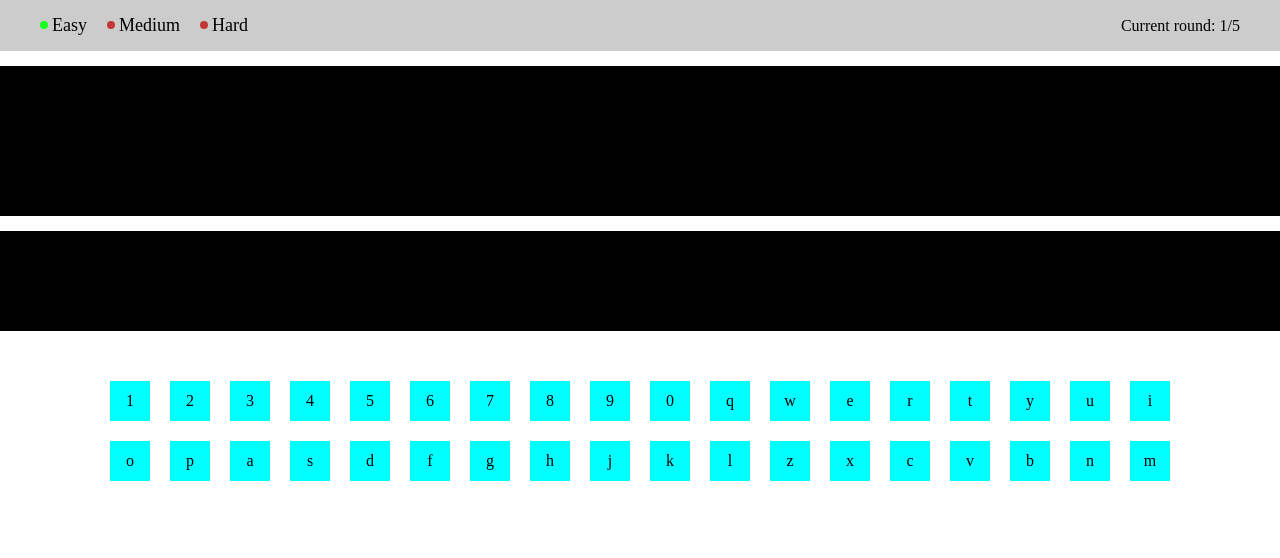
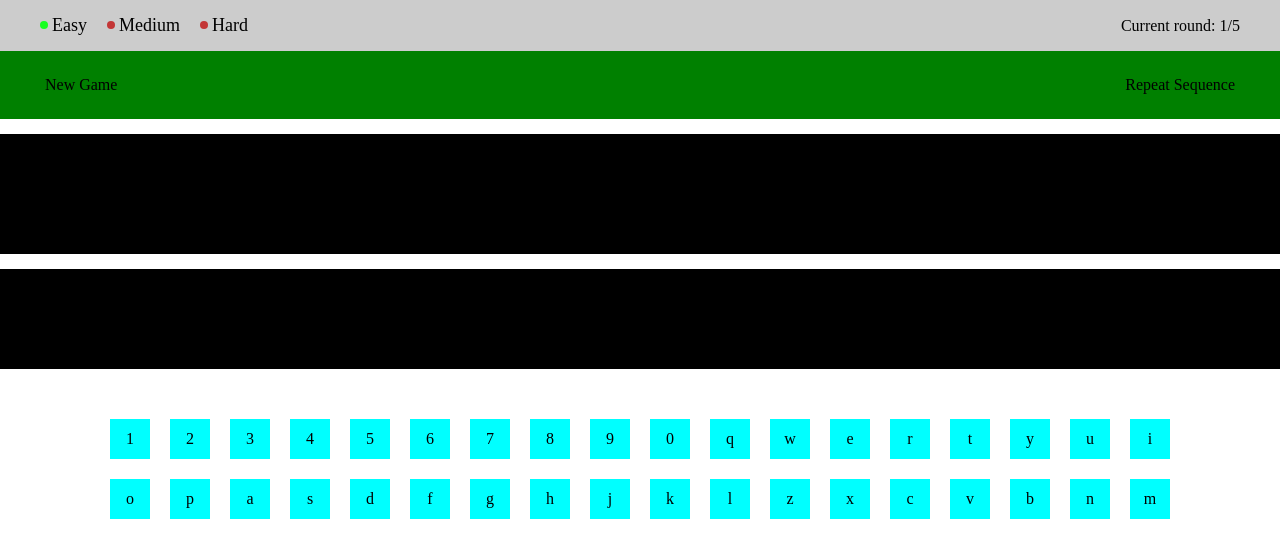
Before and after one commit to SquallerQ/simon-says, a plain HTML site: page index.html in a window 1280 px wide. Drawn offline with Linux system fonts and the light colour scheme.

Commit message:
feat: change the sequence otput function and add new function for create new game button and repeat button

```diff
--- a/script.js
+++ b/script.js
@@ -6,9 +6,10 @@ const body = document.querySelector("body");
 
 const gameInformation = {
   round: 1,
-  difficult: 'easy',
-
-}
+  difficult: "easy",
+  currentSequence: "",
+  repeatSequence: true
+};
 
 
 
@@ -18,7 +19,29 @@ function renderPage() {
 }
 renderPage()
 
-function createOutputField() {
+function createNewGameAndRepeatButtons () {
+  const gameOptionBlock = document.createElement("div");
+  gameOptionBlock.classList.add("option");
+  body.append(gameOptionBlock);
+
+
+  const newGameButton = document.createElement("div");
+  newGameButton.classList.add("option__new-game");
+  newGameButton.innerText = 'New Game'
+  gameOptionBlock.append(newGameButton);
+
+  const repeatButton = document.createElement("div");
+  repeatButton.classList.add("option__repeat-sequence");
+  repeatButton.innerText = "Repeat Sequence";
+  gameOptionBlock.append(repeatButton);
+
+
+
+
+};
+createNewGameAndRepeatButtons();
+
+function createOutputField(characterArray, _gameInformation) {
   const divForOutput = document.createElement("div");
   divForOutput.classList.add("output__block");
   body.append(divForOutput);
@@ -26,8 +49,44 @@ function createOutputField() {
   const output = document.createElement("div");
   output.classList.add("output");
   divForOutput.append(output);
+
+  let numberOfCharacters;
+
+  if (_gameInformation.round === 1) {
+    numberOfCharacters = 2;
+  } else if (_gameInformation.round === 2) {
+    numberOfCharacters = 4;
+  } else if (_gameInformation.round === 3) {
+    numberOfCharacters = 6;
+  } else if (_gameInformation.round === 4) {
+    numberOfCharacters = 8;
+  } else if (_gameInformation.round === 5) {
+    numberOfCharacters = 10;
+  } else {
+    return;
+  }
+
+  const sequence = [];
+  for (let i = 0; i < numberOfCharacters; i++) {
+    const randomIndex = Math.floor(Math.random() * characterArray.length);
+    sequence.push(characterArray[randomIndex]);
+  }
+
+  let index = 0;
+  const interval = setInterval(() => {
+    if (index < sequence.length) {
+      output.innerText = sequence[index];
+      index++;
+    } else {
+      clearInterval(interval);
+      setTimeout(() => (output.innerText = ""), 1000);
+    }
+  }, 1000);
+  return gameInformation.currentSequence = sequence;
 }
-createOutputField();
+createOutputField(hardLevelArray, gameInformation);
+
+
 
 
 function createInputField() {
--- a/style.css
+++ b/style.css
@@ -37,12 +37,28 @@ body {
 }
 
 
+.option {
+  padding: 25px 45px;
+
+  display: flex;
+  align-items: center;
+  justify-content: space-between;
+
+  background-color: green;
+
+}
+.option__new-game {
+  /* background-color: green; */
+}
+.option__repeat-sequence {
+
+}
 
 .output__block {
   display: flex;
   justify-content: center;
   width: 100%;
-  height: 150px;
+  height: 120px;
   background-color: black;
   margin: 15px 0;
 }
```
